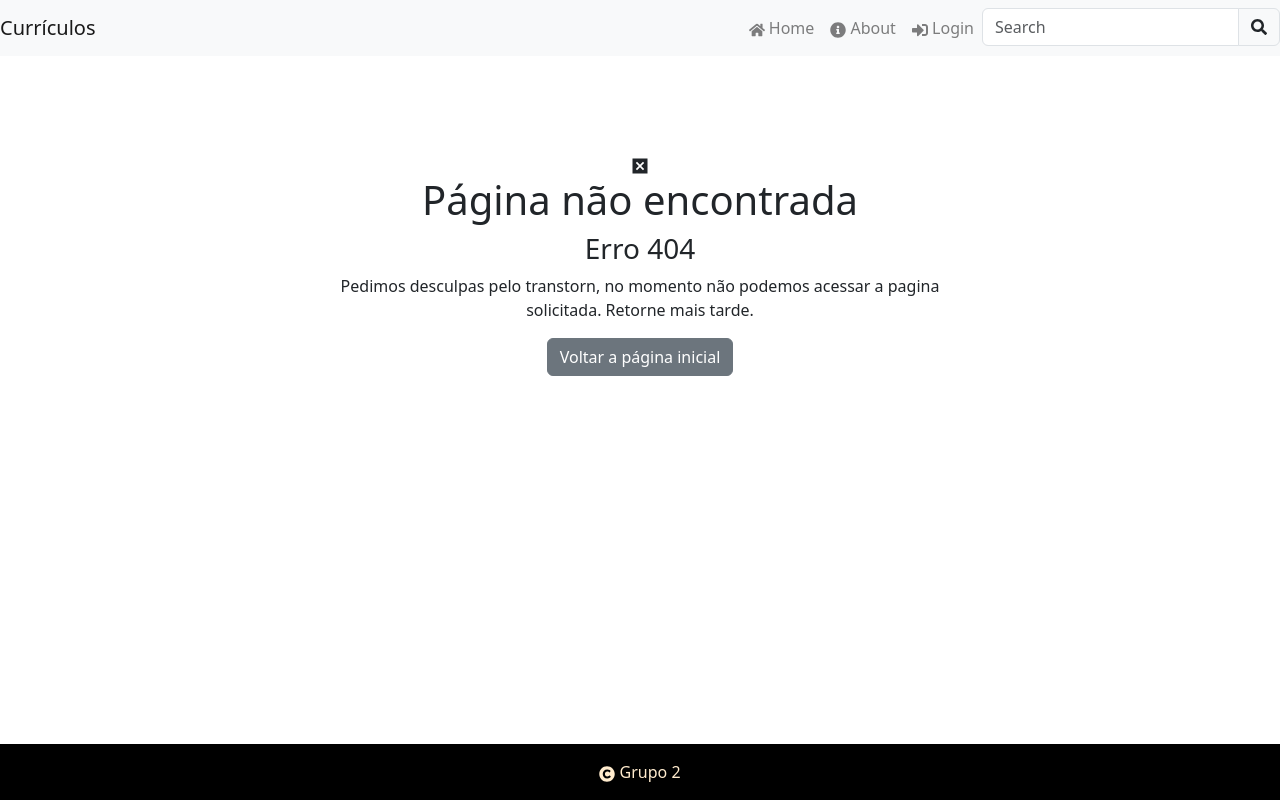
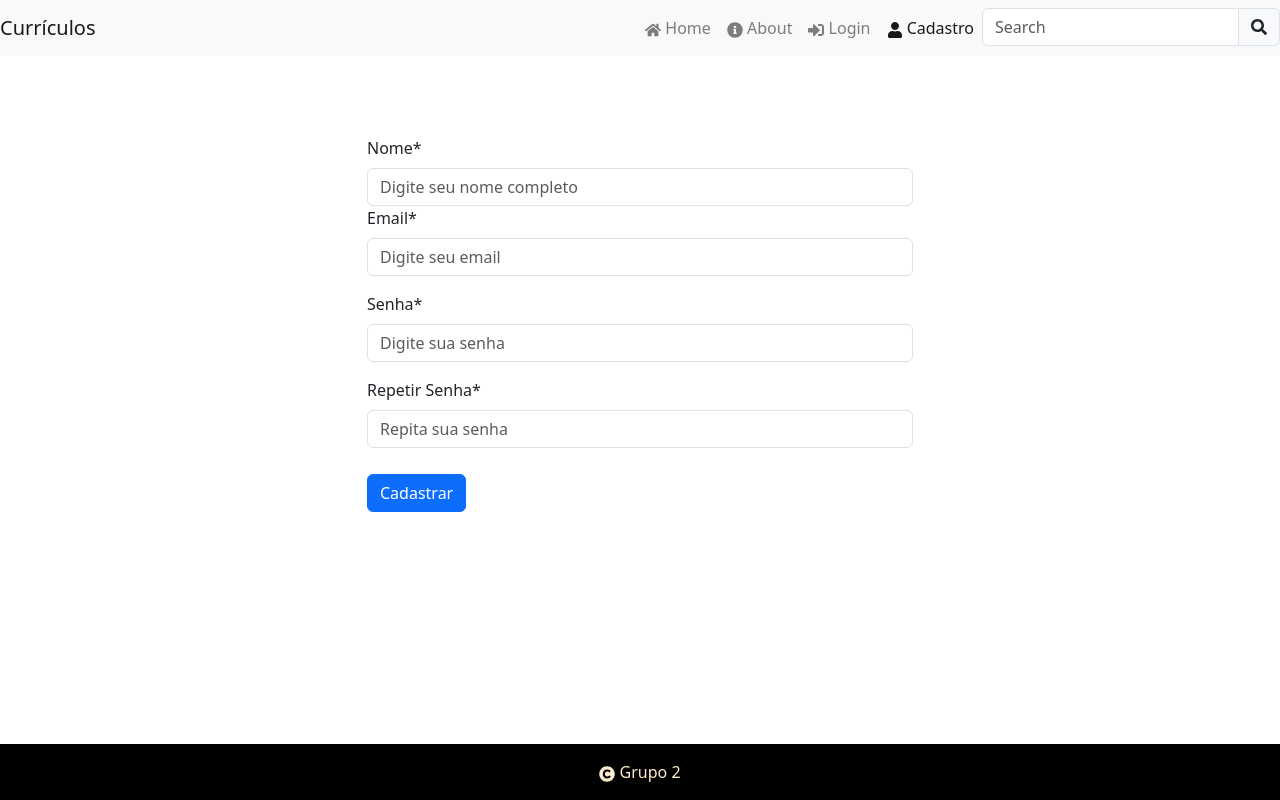
Before and after one commit to ICEI-PUC-Minas-PMV-SInt/pmv-sint-2023-2-e2-proj-front-t1-group-2, a React (Create React App) app: page /Cadastro in a window 1280 px wide. Before the commit this address led to /Erro. Built offline with nearby package versions, Linux system fonts and the light colour scheme.

Commit message:
adicionando pagina de cadastro

```diff
--- a/src/App.js
+++ b/src/App.js
@@ -1,9 +1,10 @@
 import { NavLink, BrowserRouter as Router, Routes, Route, Navigate } from 'react-router-dom';
-import { FaHome, FaInfoCircle, FaSignInAlt, FaSearch, FaCopyright } from 'react-icons/fa';
+import { FaHome, FaInfoCircle, FaSignInAlt, FaSearch, FaCopyright, FaUser } from 'react-icons/fa';
 import Home from './pages/Home';
 import About from './pages/About';
 import Login from './pages/Login';
 import Esqueci from './pages/Esqueci';
+import Cadastro from './pages/Cadastro';
 import Erro from './pages/Erro';
 import 'bootstrap/dist/css/bootstrap.min.css';
 import './App.css';
@@ -30,6 +31,9 @@ function App() {
                 <NavLink to="/Login" className="nav-link" activeClassName="active"><FaSignInAlt /> Login</NavLink>
               </li>
               <li className="nav-item">
+                <NavLink to="/Cadastro" className="nav-link" activeClassName="active"><FaUser /> Cadastro</NavLink>
+              </li>
+              <li className="nav-item">
                 <div className="input-group">
                   <input type="text" className="form-control" placeholder="Search" />
                   <div className="input-group-append">
@@ -47,6 +51,7 @@ function App() {
          	<Route path="/About" element={<About />} />
          	<Route path="/Login" element={<Login />} />
          	<Route path="/Esqueci" element={<Esqueci />} />
+         	<Route path="/Cadastro" element={<Cadastro />} />
          	<Route path="/Erro" element={<Erro />} />
 				<Route path='*' element={<Navigate to="/Erro"/>}/>
         </Routes>
--- a/src/pages/Cadastro.js
+++ b/src/pages/Cadastro.js
@@ -0,0 +1,72 @@
+import Button from 'react-bootstrap/Button';
+import Form from 'react-bootstrap/Form';
+import Nav from 'react-bootstrap/Nav';
+import Container from 'react-bootstrap/Container';
+import Row from 'react-bootstrap/Row';
+import Col from 'react-bootstrap/Col';
+import { useNavigate } from 'react-router-dom';
+import { FormControl } from 'react-bootstrap';
+
+function Cadastro() {
+  let navigate = useNavigate();
+
+  function Cadastro(event) {
+    event.preventDefault();
+
+    var email = document.getElementById("formBasicEmail").value;
+    var password = document.getElementById("formBasicPassword").value;
+    var nome = document.getElementById("formuBasicNome").value;
+    const user = {
+      nome,
+      email,
+      password,
+    }
+
+    if (email !== "" && password !== "") {
+      localStorage.setItem("user", JSON.stringify(user));
+      navigate("/");
+    } else {
+      alert("Por favor,preencha todos os campos!");
+    }
+  }
+
+  return (
+    <Container style={{ marginTop: 80 + 'px' }}>
+      <Row>
+        <Col></Col>
+        <Col xs={6}>
+          <Form.Group classname="mb-3" controlId='formBasicNome' >
+            <Form.Label>Nome*</Form.Label>
+            <FormControl type="Name" placeholder='Digite seu nome completo' />
+            </Form.Group>
+
+          <Form onSubmit={Cadastro}>
+            <Form.Group className="mb-3" controlId="formBasicEmail">
+              <Form.Label>Email*</Form.Label>
+              <Form.Control type="email" placeholder="Digite seu email" />
+            </Form.Group>
+
+            <Form.Group className="mb-3" controlId="formBasicPassword">
+              <Form.Label>Senha*</Form.Label>
+              <Form.Control type="password" placeholder="Digite sua senha" />
+            </Form.Group>
+
+            <Form.Group className="mb-3" controlId="formBasicPassword">
+              <Form.Label>Repetir Senha*</Form.Label>
+              <Form.Control type="password" placeholder="Repita sua senha" />
+            </Form.Group>
+            <Button variant="primary" type="submit" style={{ marginTop: 10 + 'px' }}>
+              Cadastrar
+            </Button>
+
+          </Form>
+        </Col>
+        <Col></Col>
+      </Row>
+
+    </Container>
+
+  );
+}
+
+export default Cadastro;
--- a/src/pages/Home.js
+++ b/src/pages/Home.js
@@ -17,24 +17,26 @@ const perfis = [
 ];
 
 const Perfil = ({ nome, profissao, foto }) => (
-  <div className="perfil-container col-md-6 mb-4 mt-3 mx-4">
+  <div className="perfil-container my-4 mx-5">
     <img src={foto} alt={`Foto do Perfil ${nome}`} className="foto" />
     <div className="info">
-      <h3>{nome}</h3>
-      <h4>{profissao}</h4>
+      <h4>{nome}</h4>
+      <h5>{profissao}</h5>
     </div>
   </div>
 );
 
 function Home() {
   return (
-    <div className="container mt-5">
-      <h1 className="text-center mb-4"> </h1>
-
-      {perfis.map((perfil, index) => (
-        <Perfil key={index} {...perfil} />
-      ))}
-
+    <div className="container mt-3">
+      <h1 className="text-center mb-4"></h1>
+		<div className='col mb-5'>
+			<div className='row d-flex justify-content-center'>
+      		{perfis.map((perfil, index) => (
+      		  <Perfil key={index} {...perfil} />
+      		))}
+			</div>
+		</div>
       <p>
         {/* Seu texto aqui */}
       </p>
```
